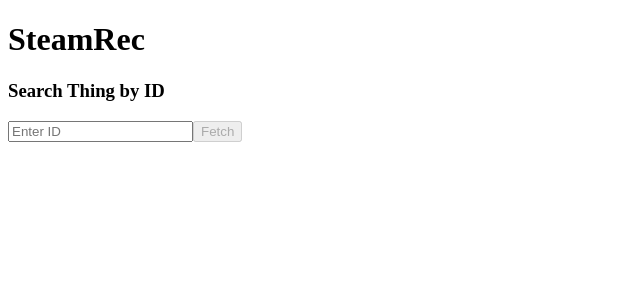
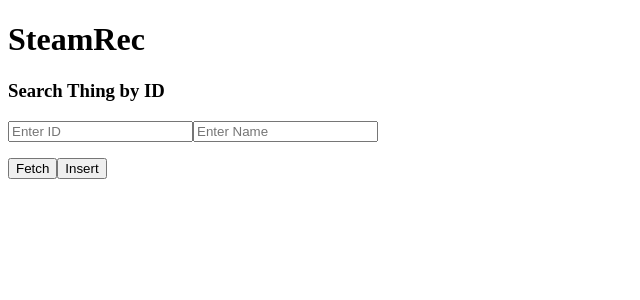
Before and after one commit to Brian-Conley/steamrec, a React (Create React App) app in the folder frontend/: page / in a window 1280 px wide. Shown: the top 300 px of the page, without its empty margins (0-640 px from the left). Built offline with nearby package versions, Linux system fonts and the light colour scheme.

Commit message:
Add function and button for inserting a game into database

```diff
--- a/frontend/src/App.js
+++ b/frontend/src/App.js
@@ -2,6 +2,7 @@
 
 function App() {
   const [id, setId] = useState("");              // Store the input ID
+  const [name, setName] = useState("");          // New input for game name
   const [data, setData] = useState(null);        // Store fetched JSON object
   const [error, setError] = useState(null);      // Store error message
   const [loading, setLoading] = useState(false); // Loading state
@@ -31,6 +32,17 @@
       });
   };
 
+  const insertGame = () => {
+    fetch(`http://localhost:5000/db/game`, {
+      method: "POST",
+      headers: { "Content-Type": "application/json" },
+      body: JSON.stringify({ appid: id, name }),
+    })
+      .then((res) => res.json())
+      .then((json) => alert(json.status))
+      .catch((err) => alert("Error: " + err.message));
+  };
+
   return (
     <div>
       <h3>Search Thing by ID</h3>
@@ -40,9 +52,17 @@
         value={id}
         onChange={(e) => setId(e.target.value)}
       />
-      <button onClick={fetchByID} disabled={!id || loading}>
-        {loading ? "Loading..." : "Fetch"}
-      </button>
+      <input
+        type="text"
+        placeholder="Enter Name"
+        value={name}
+        onChange={(e) => setName(e.target.value)}
+      />
+
+      <div style={{ marginTop: "1rem" }}>
+        <button onClick={fetchByID}>Fetch</button>
+        <button onClick={insertGame}>Insert</button>
+      </div>
 
       <div style={{ marginTop: "1rem" }}>
         {error && <p style={{ color: "red" }}>Error: {error}</p>}
```
